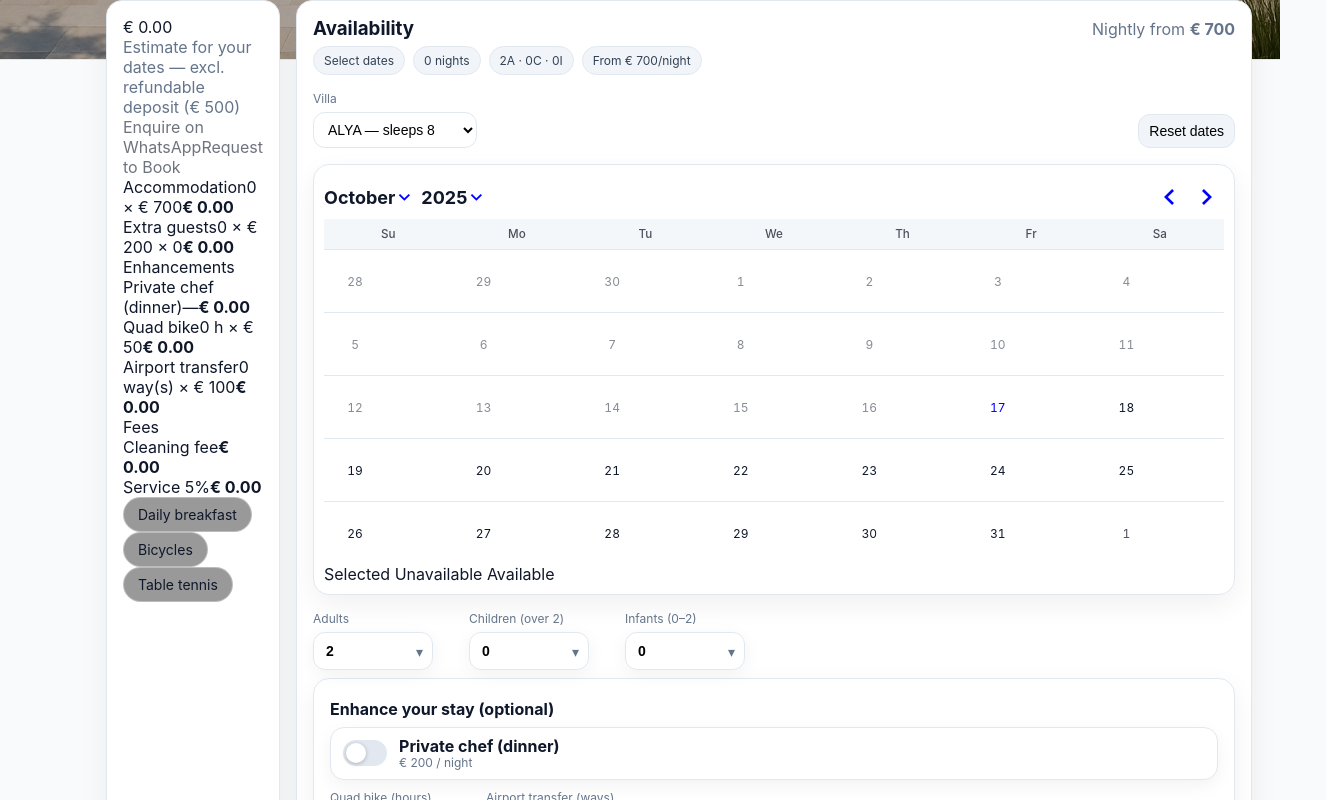
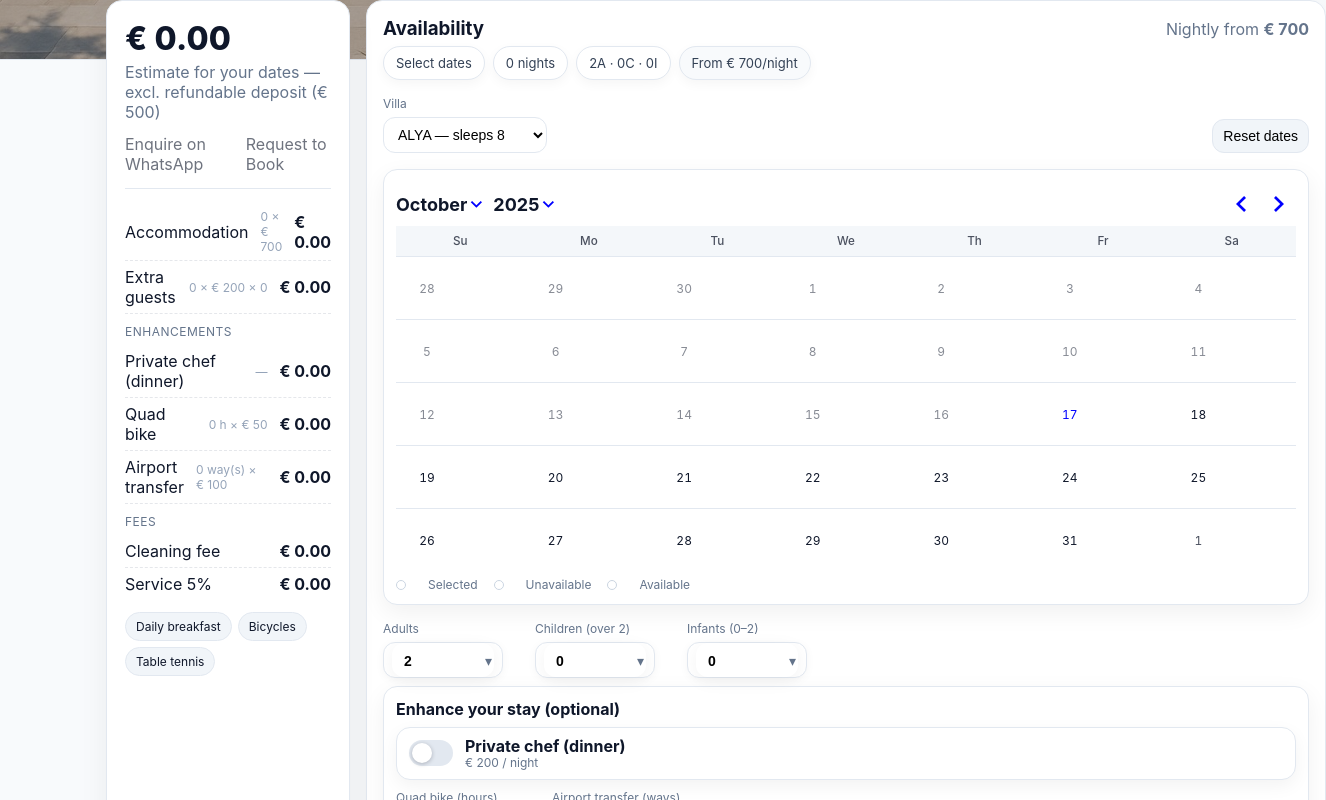
Before and after one commit to dirvass/nest-planner, a React (Vite) app: page /book in a window 1280 px wide. Shown: the part 740-1540 px from the top of the page, 1326 px wide, since content can reach past the window. Built offline with nearby package versions, Linux system fonts and the light colour scheme.

Commit message:
Update styles.css

```diff
--- a/src/styles.css
+++ b/src/styles.css
@@ -523,3 +523,106 @@ body::after{
 
 /* Price “included” row tone */
 .price-table .muted.small{ color:#475569; }
+/* ---------- Premium summary ---------- */
+.summary-card{
+  padding: 18px 18px 16px;
+}
+.summary-head{ text-align:left; }
+.summary-total{
+  font-size: 32px; font-weight: 800; letter-spacing: .2px;
+}
+.summary-sub{ margin-top: 4px; }
+.summary-ctas{ display:flex; gap:8px; margin-top:12px; }
+.divider{ height:1px; background:var(--border); margin:14px 0; }
+
+.summary-lines .group-label{
+  font-size:12px; color:#64748b; text-transform:uppercase; letter-spacing:.5px;
+  margin:10px 0 6px;
+}
+.summary-lines .line{
+  display:grid; grid-template-columns: 1fr auto auto; gap:12px; align-items:center;
+  padding:6px 0; border-bottom:1px dashed #e5e7eb;
+}
+.summary-lines .line:last-child{ border-bottom:none; }
+.summary-lines .line .hint{ color:#94a3b8; font-size:12px; }
+
+.included{ display:flex; flex-wrap:wrap; gap:6px; margin-top:12px; }
+.badge-soft{
+  background:#f1f5f9; color:#0f172a; border:1px solid #e2e8f0; border-radius:999px;
+  padding:6px 10px; font-size:12px;
+}
+
+/* ---------- Chips row ---------- */
+.chips{ display:flex; flex-wrap:wrap; gap:8px; margin-bottom:8px; }
+.chip{
+  background:#fff; border:1px solid var(--border); border-radius:999px;
+  padding:8px 12px; font-size:13px; box-shadow:0 4px 12px rgba(2,8,23,.04);
+}
+.chip-soft{ background:#f8fafc; }
+
+/* ---------- Panels for compact sections ---------- */
+.panel{
+  border:1px solid var(--border);
+  border-radius:14px;
+  background:#fff;
+  box-shadow:0 8px 24px rgba(2,8,23,.06);
+  padding:12px;
+}
+
+/* ---------- Calendar legend ---------- */
+.calendar-legend{
+  display:flex; gap:16px; align-items:center; margin-top:6px; color:#64748b; font-size:12px;
+}
+.calendar-legend .dot{
+  width:10px; height:10px; border-radius:50%; display:inline-block; margin-right:6px;
+  border:1px solid #cbd5e1; background:#fff;
+}
+.dot-sel{ background:#0ea5b7; border-color:#0ea5b7; }
+.dot-un{ background:#e2e8f0; }
+.dot-av{ background:#fff; }
+
+/* ---------- Compact picker scale ---------- */
+.shrink-50 .rdp{ transform: scale(.82); transform-origin: top left; }
+.shrink-50{ overflow:hidden; }
+
+/* ---------- Elite selects / inputs ---------- */
+.elite-row{ gap:12px; }
+.elite-field .select-wrap{
+  display:inline-flex; align-items:center; border:1px solid var(--border);
+  border-radius:12px; padding:0 8px; background:#fff; height:36px;
+  box-shadow:0 2px 10px rgba(2,8,23,.04);
+}
+.elite-field .select-wrap select{
+  border:none; outline:none; background:transparent; height:100%;
+}
+.elite-field .textarea.luxe{
+  border:1px solid var(--border); border-radius:12px; padding:10px 12px; resize:vertical;
+  box-shadow:0 2px 10px rgba(2,8,23,.04);
+}
+
+/* ---------- Switch (extras) ---------- */
+.extras{ margin-top:8px; }
+.extras-title{ margin:0 0 8px; }
+.extras-row{ display:flex; gap:16px; flex-wrap:wrap; }
+
+.switch{
+  display:flex; align-items:center; gap:12px;
+  padding:10px 12px; border:1px solid var(--border);
+  border-radius:14px; background:#fff; box-shadow:0 6px 18px rgba(2,8,23,.05);
+  margin-bottom:10px; cursor:pointer;
+}
+.switch input{ display:none; }
+.switch .slider{
+  width:44px; height:26px; border-radius:999px; background:#e2e8f0; position:relative; transition:.2s;
+}
+.switch .slider::after{
+  content:""; position:absolute; left:3px; top:3px; width:20px; height:20px; border-radius:50%;
+  background:#fff; box-shadow:0 1px 4px rgba(2,8,23,.25); transition:.2s;
+}
+.switch input:checked + .slider{ background:#0ea5b7; }
+.switch input:checked + .slider::after{ transform: translateX(18px); }
+.switch .switch-label{ display:flex; flex-direction:column; line-height:1.1; }
+.switch .switch-label span{ color:#64748b; font-size:12px; }
+
+/* Wider selects for extras */
+.select-wrap.wide{ width:140px; }
```
